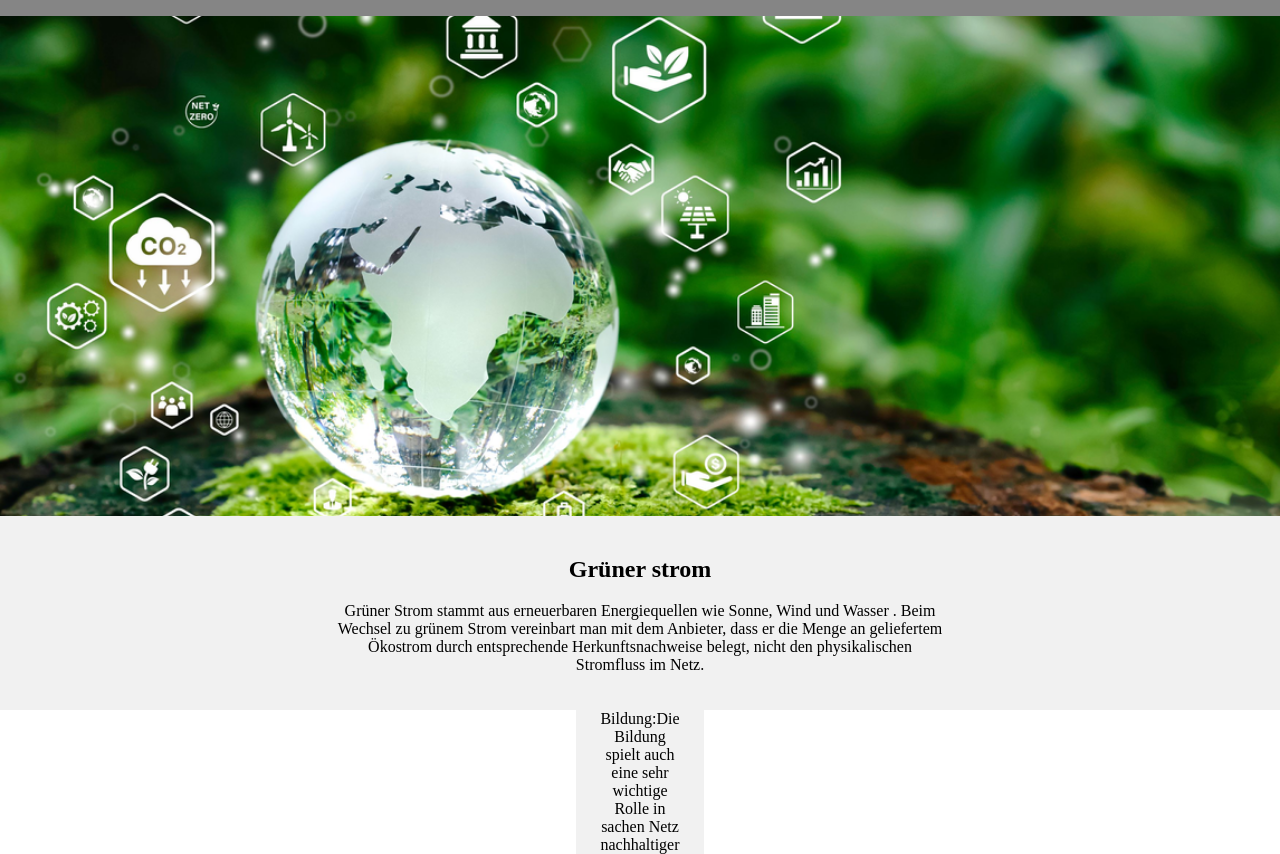
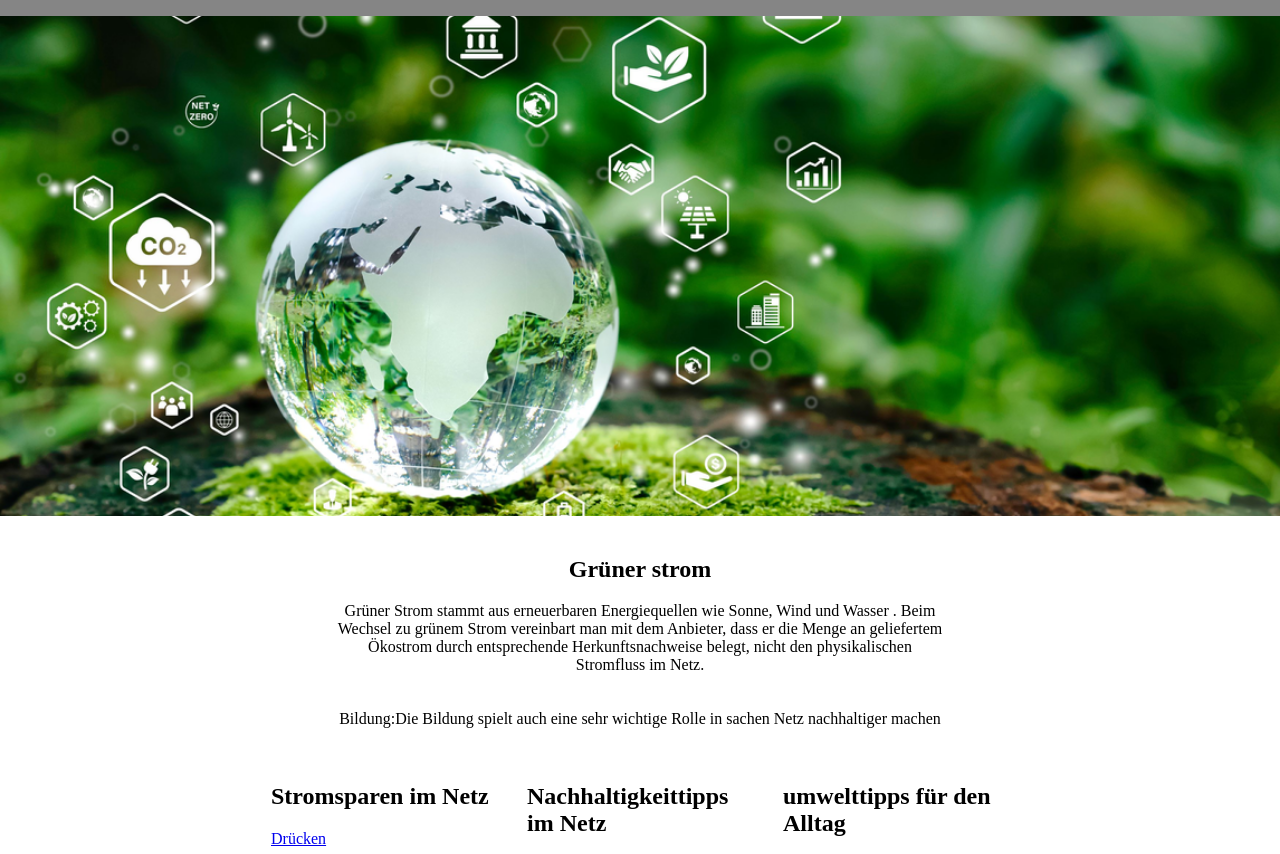
Before and after one commit to claaskolck/Nachhaltigkeits-ideen, a plain HTML site: page index.html in a window 1280 px wide. Shown: the part 105-959 px from the top of the page. Drawn offline with Linux system fonts and the light colour scheme.

Commit message:
die box geändert

```diff
--- a/style.css
+++ b/style.css
@@ -18,7 +18,6 @@ body{
 }
 
 .Image{
-    background-color: #f1f1f1;
     padding: 10px;
 
     height: 500px;
@@ -31,7 +30,6 @@ body{
 }
 
 .Haupttext{
-    background-color: #f1f1f1;
 
     padding: 10px;
 
@@ -59,10 +57,6 @@ body{
 .Nothing{
     padding: 20px;
 
-    width: 10%;
-
-    background-color: #f1f1f1;
-
     text-align: center;
 
     margin: auto;
@@ -72,8 +66,6 @@ body{
     float: left;
     width: 20%;
     padding: 15px;
-
-    background-color: rgb(255, 255, 255);
 }
 
 .NLinks::after{
```
